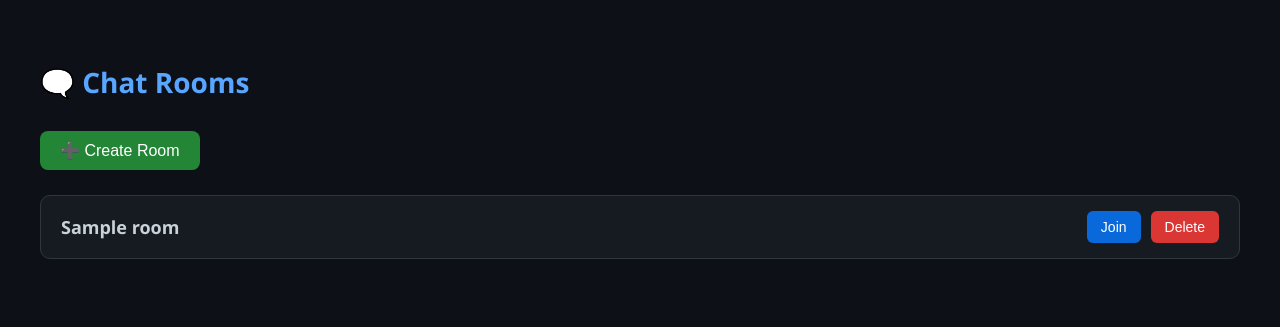
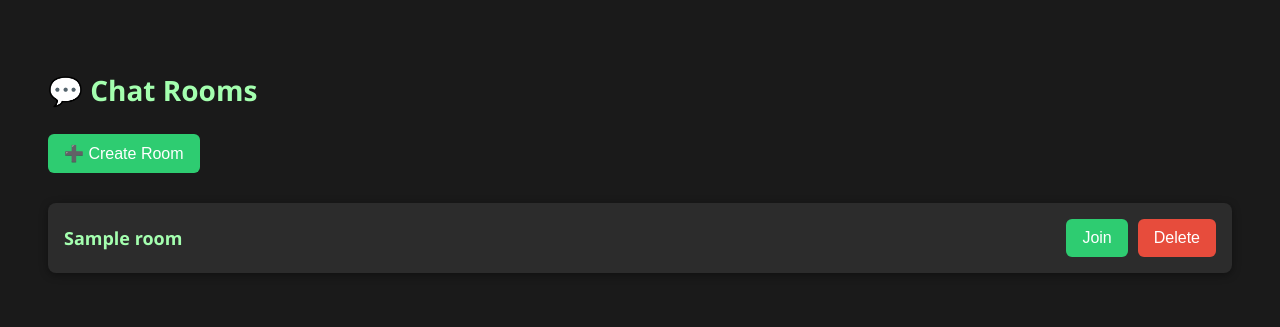
Before and after one commit to Mouneszz/chatapp, a Flask app: template app/templates/home.html in a window 1280 px wide. Shown: the top 327 px of the page. Run offline with Flask 3, Linux system fonts and the light colour scheme; the template is opened without the code that fills it: most values are stand-ins (such as "Sample title", 1, 10 or a date in 2020).

Commit message:
ne commit

```diff
--- a/app/templates/home.html
+++ b/app/templates/home.html
@@ -5,110 +5,103 @@
     <title>Chat Rooms</title>
     <style>
         body {
+            background-color: #1a1a1a;
+            color: #e0e0e0;
             font-family: 'Segoe UI', Tahoma, Geneva, Verdana, sans-serif;
-            background-color: #0d1117;
-            color: #c9d1d9;
             padding: 40px;
-            margin: 0;
         }
 
         h2 {
-            margin-bottom: 30px;
+            color: #a4ffaf;
             font-size: 28px;
-            color: #58a6ff;
-        }
-
-        .create-room-form {
             margin-bottom: 25px;
         }
 
-        .create-room-form button {
-            background-color: #238636;
-            color: white;
+        form button, .action-buttons a button, .action-buttons form button {
+            padding: 10px 16px;
             border: none;
-            padding: 10px 20px;
+            border-radius: 6px;
             font-size: 16px;
-            border-radius: 8px;
             cursor: pointer;
+            transition: background-color 0.3s ease;
         }
 
-        .create-room-form button:hover {
-            background-color: #2ea043;
+        form button {
+            background-color: #2ecc71;
+            color: #fff;
+        }
+
+        form button:hover {
+            background-color: #27ae60;
         }
 
         .room-card {
-            background-color: #161b22;
-            border: 1px solid #30363d;
-            border-radius: 10px;
-            padding: 15px 20px;
+            background-color: #2c2c2c;
+            border-radius: 8px;
+            padding: 16px;
             margin-bottom: 15px;
             display: flex;
             justify-content: space-between;
             align-items: center;
+            box-shadow: 0 2px 8px rgba(0, 0, 0, 0.4);
         }
 
         .room-name {
             font-size: 18px;
             font-weight: bold;
+            color: #a4ffaf;
         }
 
-        .room-actions {
+        .action-buttons {
             display: flex;
             gap: 10px;
         }
 
-        .room-actions button {
-            padding: 8px 14px;
-            font-size: 14px;
-            border: none;
-            border-radius: 6px;
-            cursor: pointer;
+        .action-buttons a button {
+            background-color: #2ecc71;
+            color: #fff;
         }
 
-        .room-actions .join-btn {
-            background-color: #0969da;
-            color: white;
+        .action-buttons a button:hover {
+            background-color: #27ae60;
         }
 
-        .room-actions .join-btn:hover {
-            background-color: #1f6feb;
+        .action-buttons form button {
+            background-color: #e74c3c;
+            color: #fff;
         }
 
-        .room-actions .delete-btn {
-            background-color: #da3633;
-            color: white;
-        }
-
-        .room-actions .delete-btn:hover {
-            background-color: #f85149;
+        .action-buttons form button:hover {
+            background-color: #c0392b;
         }
 
         p {
-            color: #8b949e;
+            font-size: 16px;
+            color: #777;
         }
     </style>
 </head>
 <body>
-    <h2>🗨️ Chat Rooms</h2>
+    <h2>💬 Chat Rooms</h2>
 
-    <form class="create-room-form" action="/create_room" method="POST">
+    <form action="/create_room" method="POST" style="margin-bottom: 30px;">
         <button type="submit">➕ Create Room</button>
     </form>
 
     {% for room in rooms %}
     <div class="room-card">
         <div class="room-name">{{ room }}</div>
-        <div class="room-actions">
+        <div class="action-buttons">
             <a href="{{ url_for('main.chat', room_id=room) }}">
-                <button class="join-btn">Join</button>
+                <button type="button">Join</button>
             </a>
-            <form action="{{ url_for('main.delete_room', room_id=room) }}" method="POST" style="display:inline;">
-                <button type="submit" class="delete-btn">Delete</button>
+            <form action="{{ url_for('main.delete_room', room_id=room) }}" method="POST">
+                <button type="submit">Delete</button>
             </form>
         </div>
     </div>
     {% else %}
-    <p>No rooms yet. Create one above ⬆️</p>
+    <p>No rooms created yet.</p>
     {% endfor %}
 </body>
 </html>
```
Also changed, not shown: app/templates/chat.html (+49 -13 lines).
